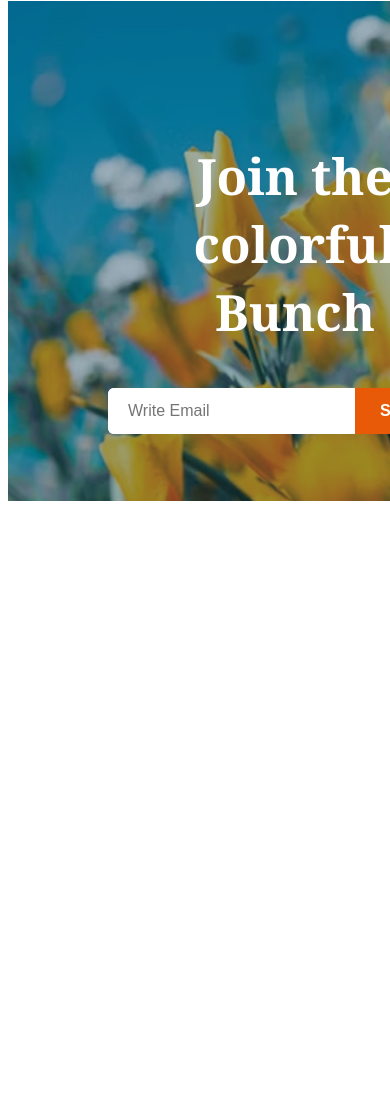
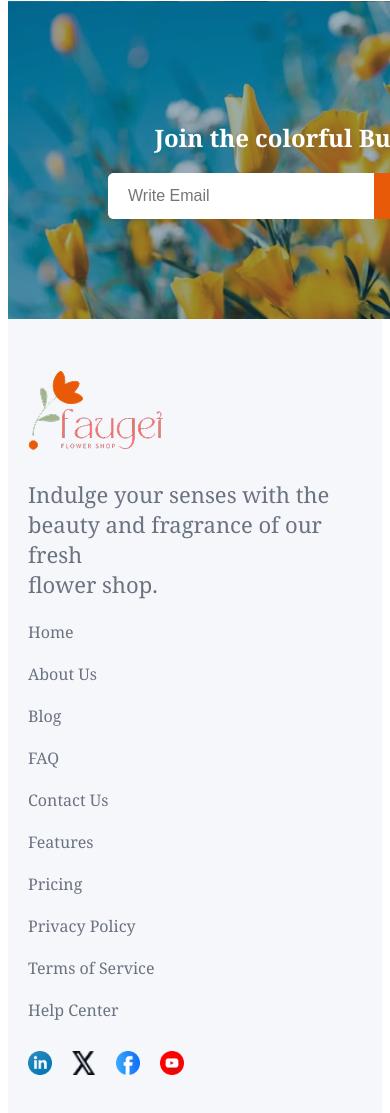
Before and after one commit to JISakib/Programming-Hero-Assignment-2, a plain HTML site: page index.html in a window 390 px wide. Shown: the part 5325-6438 px from the top of the page. Before the commit the page ends 5834 px from the top, so only its background shows below. Drawn offline with Linux system fonts and the light colour scheme.

```diff
--- a/flower.css
+++ b/flower.css
@@ -209,6 +209,44 @@ main{
     border: none;
     padding: 0 25px;
 }
+.text-gray{
+    color: #6B7280;
+}
+/*footer*/
+.footer-container{
+    background-color: #f5f7fb;
+    padding: 40px 150px;
+    display: flex;
+    justify-content: space-between;
+    gap: 40px;
+    align-items: flex-start;
+    flex-wrap: wrap;
+}
+.footer-center{
+    display: flex;
+    justify-content:space-between;
+    gap:30px;
+}
+.footer-center ul{
+    list-style: none;
+}
+.footer-center li{
+    margin-bottom: 20px;
+}
+.footer-right{
+    text-align: center;
+    gap: 20px;
+    display: flex;
+    margin-top: 10px;
+}
+.footer-description{
+    font-size: 1.375rem;
+    font-weight: 400;
+}
+.social-icon{
+  width: 24px;
+  height: 24px;
+}
 
 @media screen and (max-width: 576px){
     .hide {
@@ -223,4 +261,37 @@ main{
     .banner-img{
       width: 100%;
     }
+
+.footer-container{
+    flex-direction: column;
+    gap: 0px;
+    align-items: flex-start;
+    padding: 50px 20px;
 }
+
+
+.footer-center,.footer-right{
+    justify-content: flex-start;
+}
+.footer-center ul{
+    padding: 0;
+    margin: 0;
+}
+.join-banner,.join-banner h2,.join-form{
+    width: 100%;
+    height: auto;
+}
+.join-banner{
+    align-items: center;
+}
+.join-banner h2{
+    font-size: 1.5rem;
+}
+.join-form button{
+    background-color: #E95A08;
+    color: white;
+    font-size: 0.7rem;
+    font-weight: 700;
+    border: none;
+}
+}
--- a/index.html
+++ b/index.html
@@ -134,5 +134,42 @@
             </form>
          </section>
     </main>
+
+    <footer class="footer-container">
+    <div class="footer-left">
+         <img src="assets/logo.png" alt="">
+         <p class="footer-description text-gray">
+            Indulge your senses with the <br>
+            beauty and fragrance of our fresh <br>
+            flower shop.
+         </p>
+    </div>
+        <div class="footer-center text-gray">
+            <ul>
+            <li>Home</li>
+            <li>About Us</li>
+            <li>Blog</li>
+            <li>FAQ</li>
+            <li>Contact Us</li>
+            </ul>
+        </div>
+        <div class="footer-center text-gray">
+            <ul>
+            <li>Features</li>
+            <li>Pricing</li>
+            <li>Privacy Policy</li>
+            <li>Terms of Service</li>
+            <li>Help Center</li>
+            </ul>
+        </div>
+
+    <div class="footer-right">
+         <a href="https://bd.linkedin.com/company/programminghero"><img class="social-icon" src="assets/icon-linkedin.png" alt=""></a>
+         <a href="https://x.com/programminghero?lang=bn"><img class="social-icon" src="assets/icon-twitter.png" alt=""></a>
+         <a href="https://www.facebook.com/programmingHero/"><img class="social-icon" src="assets/icon-facebook.png" alt=""></a>
+         <a href="https://www.youtube.com/c/ProgrammingHero"><img class="social-icon" src="assets/icon-youtube.png" alt=""></a>
+    </div>
+    </footer>
+
 </body>
 </html>
```
Lines whose indentation alone changed are shown as unchanged.
